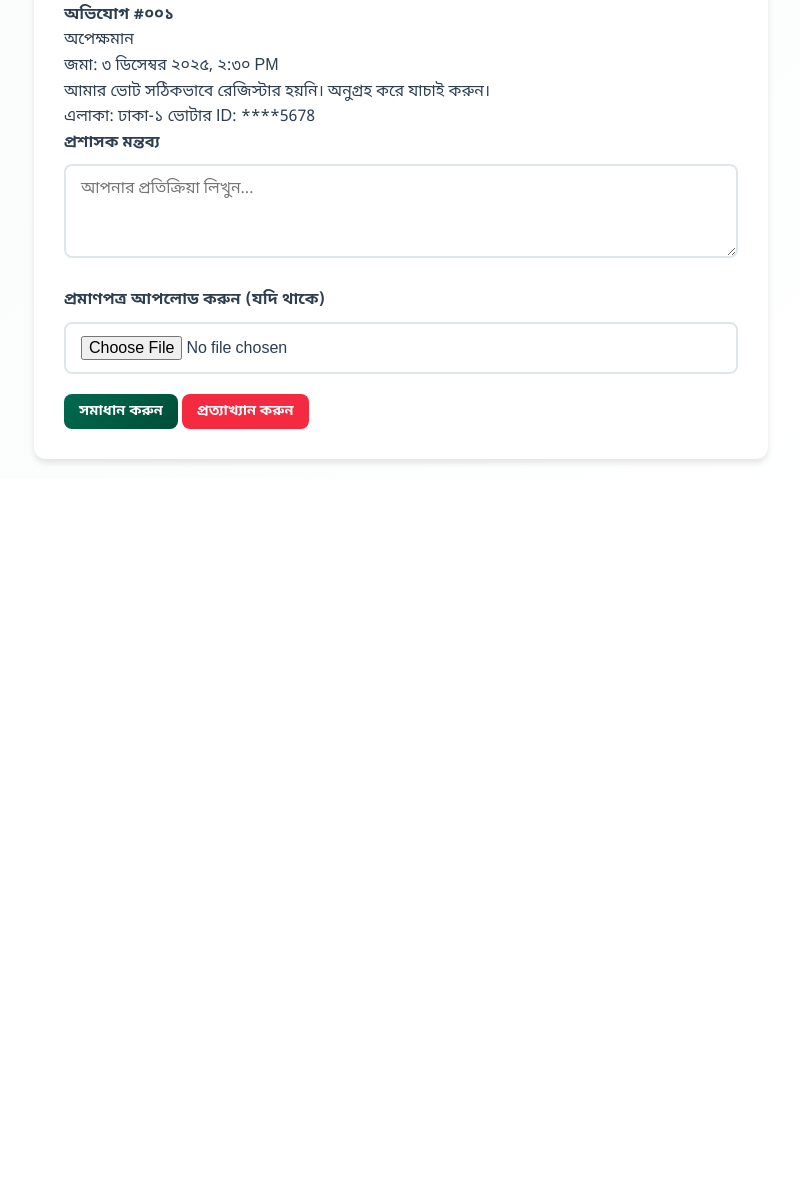
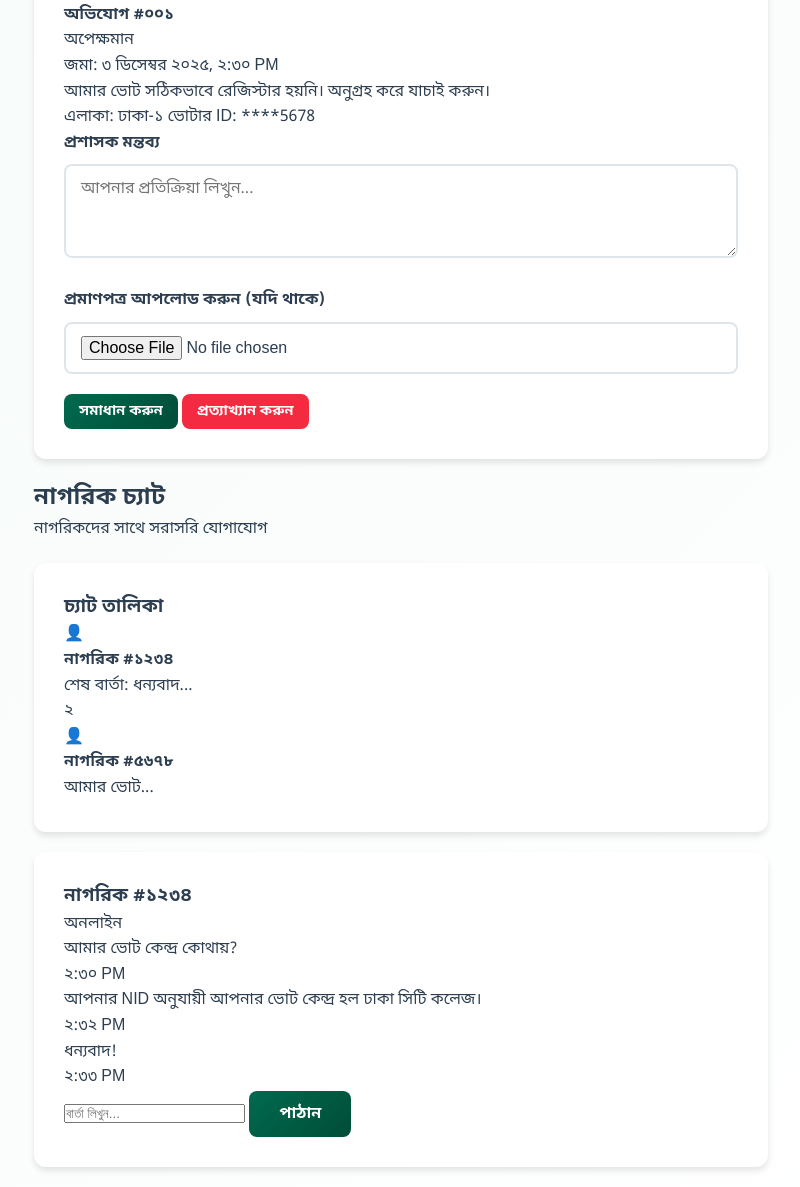
Before and after one commit to jamil042/Nirapodh-Vote, a plain HTML site: page admin-dashboard.html in a window 1280 px wide. Shown: the part 4393-5580 px from the top of the page, without its empty margins (246-1046 px from the left). Before the commit the page ends 4872 px from the top, so only its background shows below. Drawn offline with Linux system fonts and the light colour scheme; files that its build step writes are made by us from their sources.

Commit message:
Chat Section Added

```diff
--- a/admin-dashboard.html
+++ b/admin-dashboard.html
@@ -435,3 +435,56 @@
                     </div>
                 </div>
             </section>
+
+            <section id="chat-section" class="content-section">
+                <div class="section-header">
+                    <h2>নাগরিক চ্যাট</h2>
+                    <p>নাগরিকদের সাথে সরাসরি যোগাযোগ</p>
+                </div>
+
+                <div class="chat-container">
+                    <div class="chat-list card">
+                        <h3>চ্যাট তালিকা</h3>
+                        <div class="chat-item active">
+                            <div class="chat-avatar">👤</div>
+                            <div class="chat-info">
+                                <h4>নাগরিক #১২৩৪</h4>
+                                <p>শেষ বার্তা: ধন্যবাদ...</p>
+                            </div>
+                            <span class="unread-badge">২</span>
+                        </div>
+                        <div class="chat-item">
+                            <div class="chat-avatar">👤</div>
+                            <div class="chat-info">
+                                <h4>নাগরিক #৫৬৭৮</h4>
+                                <p>আমার ভোট...</p>
+                            </div>
+                        </div>
+                    </div>
+
+                    <div class="chat-window card">
+                        <div class="chat-header">
+                            <h3>নাগরিক #১২৩৪</h3>
+                            <span class="chat-status">অনলাইন</span>
+                        </div>
+                        <div class="chat-messages">
+                            <div class="message user-message">
+                                <p>আমার ভোট কেন্দ্র কোথায়?</p>
+                                <span class="message-time">২:৩০ PM</span>
+                            </div>
+                            <div class="message admin-message">
+                                <p>আপনার NID অনুযায়ী আপনার ভোট কেন্দ্র হল ঢাকা সিটি কলেজ।</p>
+                                <span class="message-time">২:৩২ PM</span>
+                            </div>
+                            <div class="message user-message">
+                                <p>ধন্যবাদ!</p>
+                                <span class="message-time">২:৩৩ PM</span>
+                            </div>
+                        </div>
+                        <div class="chat-input">
+                            <input type="text" placeholder="বার্তা লিখুন..." id="chatMessage">
+                            <button class="btn btn-primary" onclick="sendMessage()">পাঠান</button>
+                        </div>
+                    </div>
+                </div>
+            </section>
```
